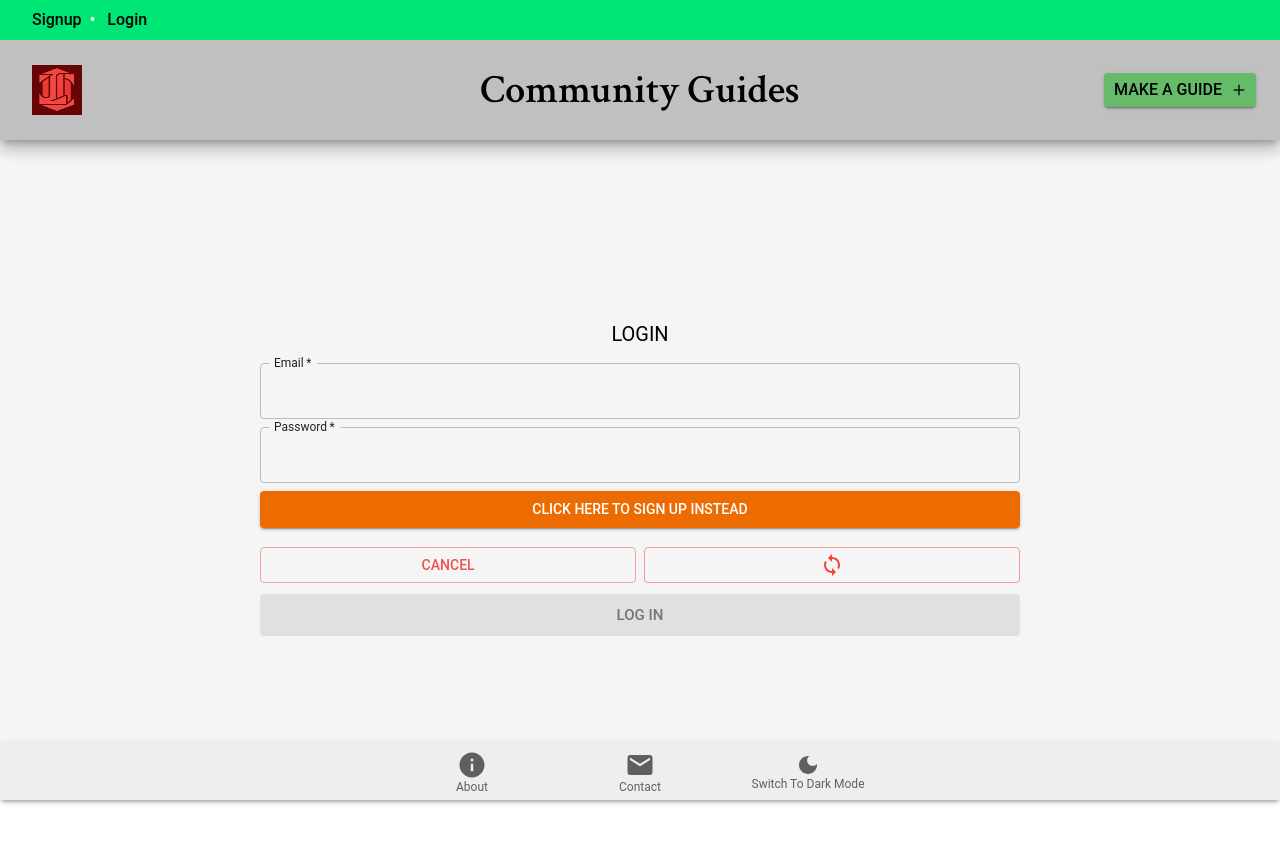
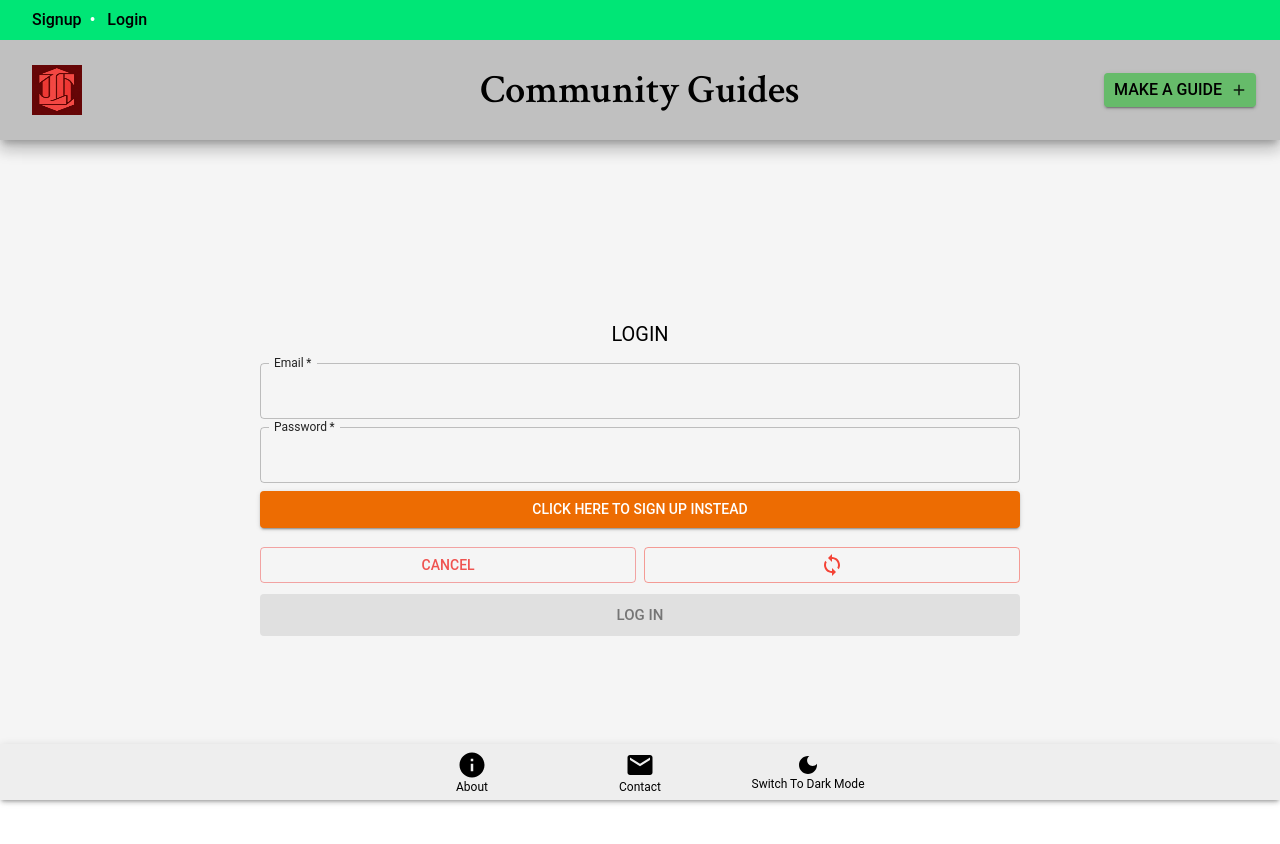
Before and after one commit to TheMaor2804/Community-Guides-Project, a React (Vite) app in the folder frontend/: page /login in a window 1280 px wide. Shown: the top 844 px of the page. Built offline with nearby package versions, Linux system fonts and the light colour scheme.

Commit message:
feat: update Footer component to support dark mode styling for navigation actions

```diff
--- a/frontend/src/layout/footer/Footer.jsx
+++ b/frontend/src/layout/footer/Footer.jsx
@@ -25,13 +25,18 @@ export default function Footer() {
     return (
         <Paper
             elevation={3}
-            sx={{ flexWrap: "wrap", position: "sticky", bottom: 0, left: 0, right: 0, zIndex: 1 }}
+            sx={{
+                flexWrap: "wrap", position: "sticky", bottom: 0, left: 0, right: 0, zIndex: 1
+            }}
         >
             <BottomNavigation showLabels>
                 {user &&
                     <BottomNavigationAction
                         label="Favorites"
                         icon={<FavoriteIcon sx={{ fontSize: 30 }} />}
+                        sx={{
+                            color: isDark ? 'white' : 'black',
+                        }}
                         onClick={() => navigate(ROUTES.FAV_GUIDES)} />
                 }
 
@@ -40,20 +45,32 @@ export default function Footer() {
                         label="My Guides"
                         icon={<MenuBookIcon
                             sx={{ fontSize: 30 }} />}
+                        sx={{
+                            color: isDark ? 'white' : 'black',
+                        }}
                         onClick={() => navigate(ROUTES.MY_GUIDES)} />
                 }
                 {!isSM && <BottomNavigationAction
                     label="About"
                     icon={<InfoIcon sx={{ fontSize: 30 }} />}
+                    sx={{
+                        color: isDark ? 'white' : 'black',
+                    }}
                     onClick={() => navigate(ROUTES.ABOUT)} />}
                 {!isSM && <BottomNavigationAction
                     label="Contact"
                     icon={<EmailIcon sx={{ fontSize: 30 }} />}
+                    sx={{
+                        color: isDark ? 'white' : 'black',
+                    }}
                     onClick={() => navigate(ROUTES.CONTACT)}
                 />}
                 <BottomNavigationAction
                     label={"Switch To " + (isDark ? "Light" : "Dark") + " Mode"}
                     icon={isDark ? <LightModeIcon /> : <DarkModeIcon />}
+                    sx={{
+                        color: isDark ? 'white' : 'black',
+                    }}
                     onClick={toggleDarkMode}
                 />
             </BottomNavigation>
```
